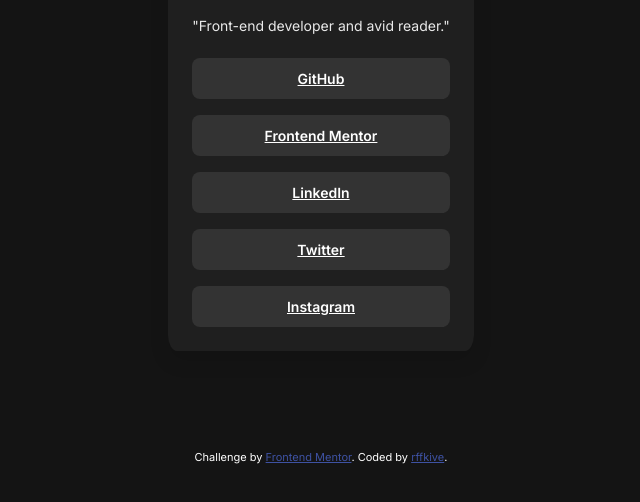
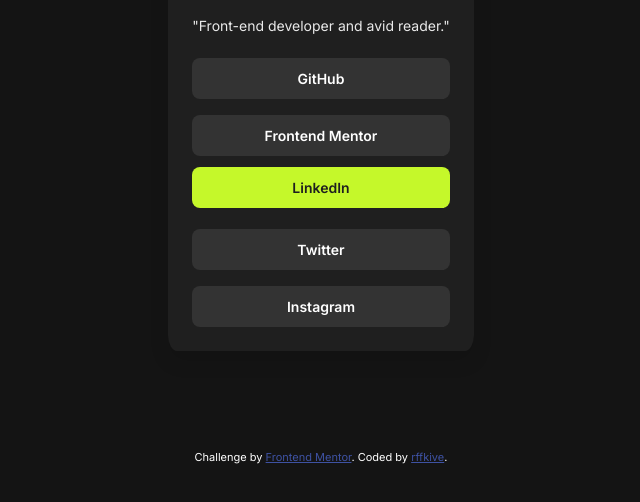
Before and after one commit to rffkive/social-link-profile, a plain HTML site: page index.html in a window 1280 px wide. Both pictures are taken after a click on the link "LinkedIn". Shown: the part 296-798 px from the top of the page, without its empty margins (319-959 px from the left). Drawn offline with Linux system fonts and the light colour scheme.

```diff
--- a/styles.css
+++ b/styles.css
@@ -77,23 +77,28 @@ main {
     gap: 1rem;
   }
 
-.link {
+  .link {
+    background-color: hsl(0, 0%, 20%);
+    color: hsl(0, 0%, 100%);
+    padding: 0.75rem;
+    border-radius: 8px;
+    font-weight: 600;
     font-size: 0.875rem;
-    font-weight: 600;
-    color: white;
-    border-radius: 8px;
-    background-color: hsl(0, 0%, 20%);
-    padding: 0.75rem;
     cursor: pointer;
-    transform: all 0.2s ease;
+    transition: all 0.3s ease;
+    transform: translateY(0);
+    text-decoration: none;
+    display: block;
     text-align: center;
-    transform: translateY(0)
-}
+    text-decoration: none;
+  }
 
-.link:hover {
+  .link:hover,
+  .link:focus {
     background-color: hsl(75, 94%, 57%);
     color: hsl(0, 0%, 12%);
     transform: translateY(-5px);
+    outline: none;
   }
 
 footer {
```
